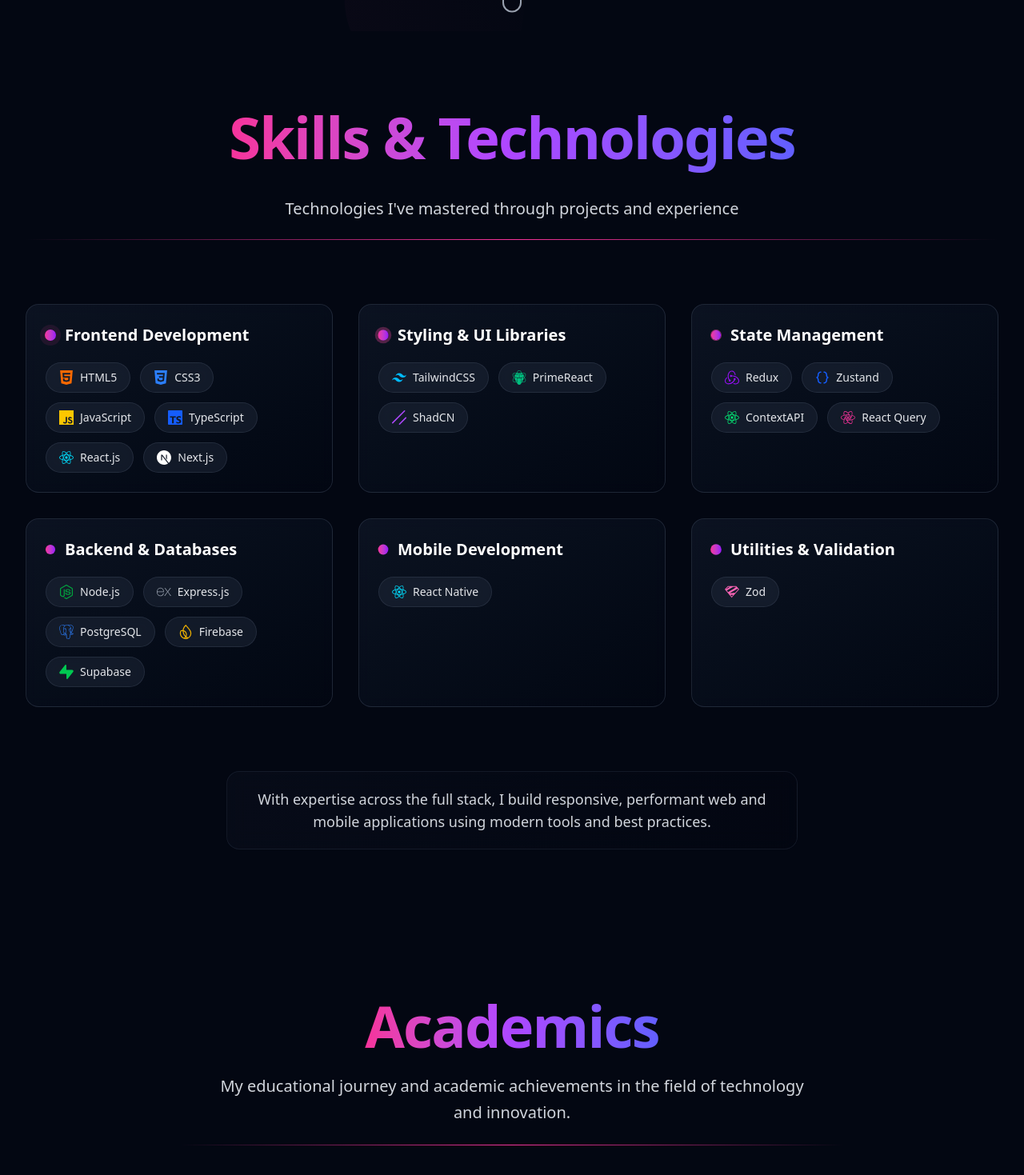
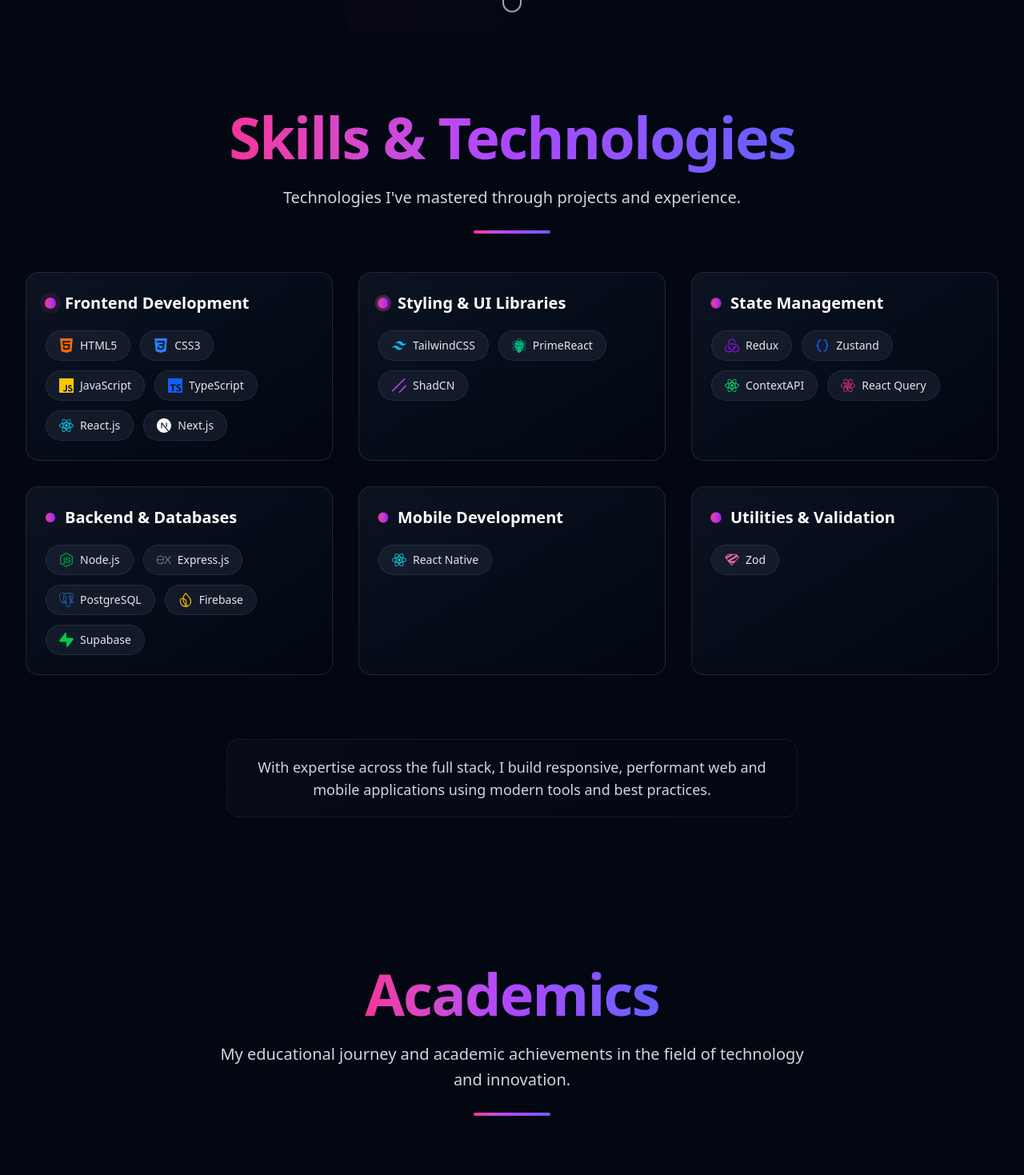
Before and after one commit to Vicky2122004/personal-portfolio, a React (Vite) app: page / in a window 1280 px wide. Shown: the part 761-2230 px from the top of the page at 80% size. Built offline with nearby package versions, Linux system fonts and the light colour scheme.

Commit message:
feat: Enhance animations and styles in Education, Projects, and Skills components

```diff
--- a/src/components/Education.tsx
+++ b/src/components/Education.tsx
@@ -49,10 +49,10 @@
 
           {/* Separator */}
           <motion.div
-            initial={{ opacity: 0, scaleX: 0 }}
-            animate={{ opacity: 1, scaleX: 1 }}
-            transition={{ duration: 0.8, delay: 0.4 }}
-            className="w-full h-px bg-gradient-to-r from-transparent via-pink-500 to-transparent my-6"
+            initial={{ scaleX: 0 }}
+            animate={{ scaleX: 1 }}
+            transition={{ duration: 0.6, delay: 0.4 }}
+            className="w-24 h-1 bg-gradient-to-r from-pink-500 via-purple-500 to-indigo-500 mx-auto mt-6 rounded-full"
           />
         </motion.div>
       </div>
--- a/src/components/Projects.tsx
+++ b/src/components/Projects.tsx
@@ -52,10 +52,10 @@
           Explore my portfolio of work across different domains and technologies
         </motion.p>
         <motion.div
-          initial={{ opacity: 0, width: 0 }}
-          animate={{ opacity: 1, width: "100%" }}
-          transition={{ duration: 0.8, delay: 0.3 }}
-          className="w-full h-px bg-gradient-to-r from-transparent via-pink-500 to-transparent my-6"
+          initial={{ scaleX: 0 }}
+          animate={{ scaleX: 1 }}
+          transition={{ duration: 0.6, delay: 0.4 }}
+          className="w-24 h-1 bg-gradient-to-r from-pink-500 via-purple-500 to-indigo-500 mx-auto mt-6 rounded-full"
         />
       </div>
 
--- a/src/components/Skills.tsx
+++ b/src/components/Skills.tsx
@@ -121,16 +121,16 @@
       id="skills"
     >
       <div className="max-w-7xl mx-auto px-4 sm:px-6 lg:px-8 relative z-10">
+        <div className="max-w-4xl mx-auto px-4 sm:px-6 lg:px-8">
           <motion.div
-          initial={{ opacity: 0, y: 40 }}
-          whileInView={{ opacity: 1, y: 0 }}
+            initial={{ opacity: 0, y: 20 }}
+            animate={{ opacity: 1, y: 0 }}
             transition={{ duration: 0.8, ease: [0.16, 1, 0.3, 1] }}
-          viewport={{ once: true, margin: "-100px" }}
-          className="text-center mb-16 md:mb-20"
+            className="text-center mb-12"
           >
-          <div className="relative inline-block">
+            {/* Title */}
             <motion.h1
-              className="text-4xl md:text-6xl lg:text-7xl font-bold text-white mb-4 tracking-tight relative z-10"
+              className="text-4xl md:text-6xl lg:text-7xl font-bold text-white mb-4 tracking-tight"
               initial={{ opacity: 0, y: 20 }}
               whileInView={{ opacity: 1, y: 0 }}
               transition={{ duration: 0.6 }}
@@ -140,25 +140,27 @@
                 Skills & Technologies
               </span>
             </motion.h1>
-          </div>
 
+            {/* Subtitle */}
             <motion.p
-            className="text-xl text-gray-300 max-w-3xl mx-auto mt-6"
+              className="text-xl text-gray-300 max-w-3xl mx-auto mt-6 leading-relaxed"
               initial={{ opacity: 0 }}
               whileInView={{ opacity: 1 }}
               transition={{ delay: 0.3, duration: 0.6 }}
               viewport={{ once: true }}
             >
-            Technologies I've mastered through projects and experience
+              Technologies I've mastered through projects and experience.
             </motion.p>
 
+            {/* Separator */}
             <motion.div
-            initial={{ opacity: 0, width: 0 }}
-            animate={{ opacity: 1, width: "100%" }}
-            transition={{ duration: 0.8, delay: 0.3 }}
-            className="w-full h-px bg-gradient-to-r from-transparent via-pink-500 to-transparent my-6"
+              initial={{ scaleX: 0 }}
+              animate={{ scaleX: 1 }}
+              transition={{ duration: 0.6, delay: 0.4 }}
+              className="w-24 h-1 bg-gradient-to-r from-pink-500 via-purple-500 to-indigo-500 mx-auto mt-6 rounded-full"
             />
           </motion.div>
+        </div>
 
         <motion.div
           variants={containerVariants}
```
Lines whose indentation alone changed are shown as unchanged.
